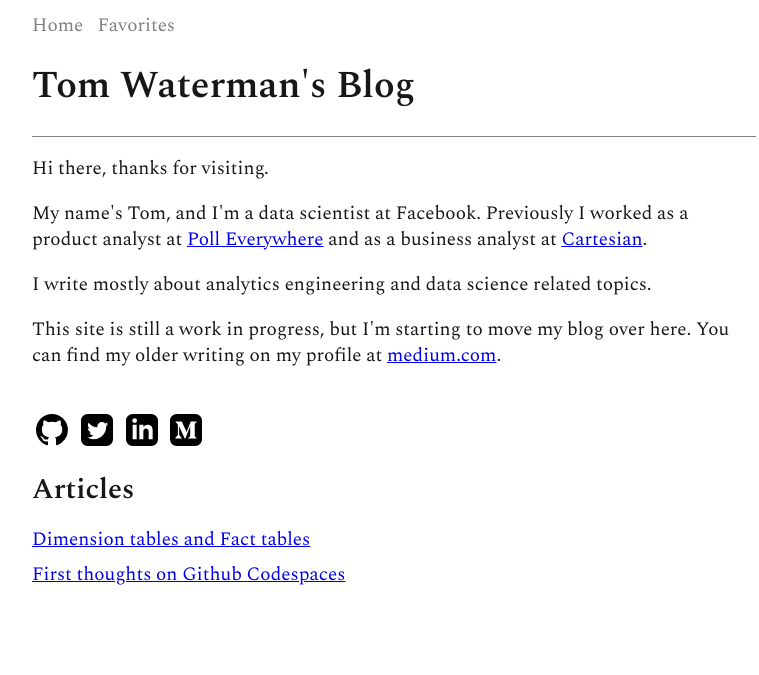
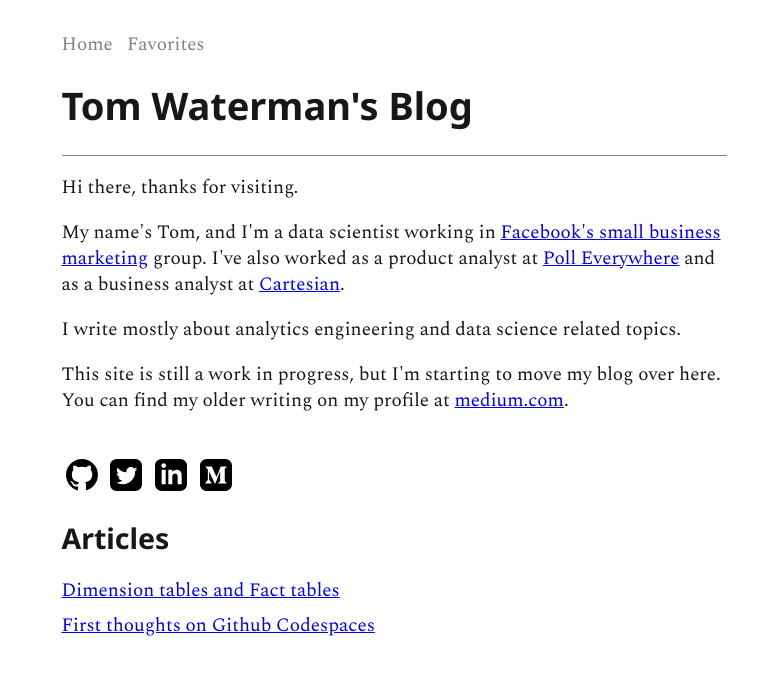
Before and after one commit to tjwaterman99/tjwaterman99, an MkDocs documentation site: the page built from docs/index.md, in a window 1280 px wide. Shown: the top 675 px of the page, without its empty margins (246-1005 px from the left). Built offline with MkDocs 1.6.1, drawn with Linux system fonts in a browser that asks for light colours.

Commit message:
Update styles

```diff
--- a/theme/base.html
+++ b/theme/base.html
@@ -12,7 +12,7 @@
     <script src="https://maxcdn.bootstrapcdn.com/bootstrap/4.0.0/js/bootstrap.min.js" integrity="sha384-JZR6Spejh4U02d8jOt6vLEHfe/JQGiRRSQQxSfFWpi1MquVdAyjUar5+76PVCmYl" crossorigin="anonymous"></script> -->
 
     <link href="https://fonts.googleapis.com/css2?family=Spectral:ital,wght@0,400;0,600;1,400;1,600&display=swap" rel="stylesheet">
-
+    <link href="https://fonts.googleapis.com/css2?family=Noto+Sans:ital,wght@0,400;0,700;1,400;1,700&display=swap" rel="stylesheet">
     <link href="{{ 'css/base.css' | url }}" rel="stylesheet">
     <link href="{{ 'css/github-gist.css' | url }}" rel="stylesheet">
     <script src="{{ 'js/highlight.pack.js' | url }}"></script>
--- a/theme/css/base.css
+++ b/theme/css/base.css
@@ -7,17 +7,24 @@ body {
     font-family: "Spectral", serif;
     color: rgb(23, 23, 23);
     background-color: #ffffff;
-    font-size: 19px;
+    font-size: 17px;
     line-height: 26px;
     padding-bottom: 2em;
     margin-left: 0px;
     margin-right: 0px;
 }
 
+h1, h2, h3, h4, h5, h6 {
+    font-family: 'Noto Sans', sans-serif;
+    line-height: 32px;
+}
+
 @media only screen and (min-width: 760px) {
     .wrapper {
-        width: 724px;
+        width: 70ch;
         margin: auto;
+        margin-top: 1em;
+        font-size: 19px;
     }
 }
 
--- a/theme/main.html
+++ b/theme/main.html
@@ -21,7 +21,7 @@
         <h1>Tom Waterman's Blog</h1>
         <hr>
         <p>Hi there, thanks for visiting.</p>
-        <p>My name's Tom, and I'm a data scientist at Facebook. Previously I worked as a product analyst at <a href="https://www.polleverywhere.com">Poll Everywhere</a> and as a business analyst at <a href="https://www.cartesian.com">Cartesian</a>.</p>
+        <p>My name's Tom, and I'm a data scientist working in <a href="https://www.facebook.com/business/small-business">Facebook's small business marketing</a> group. I've also worked as a product analyst at <a href="https://www.polleverywhere.com">Poll Everywhere</a> and as a business analyst at <a href="https://www.cartesian.com">Cartesian</a>.</p>
         <p>I write mostly about analytics engineering and data science related topics. </p>
         <p>This site is still a work in progress, but I'm starting to move my blog over here. You can find my older writing on my profile at <a href="https://www.medium.com/@tjwaterman99">medium.com</a>.</p>
         <br>
```
